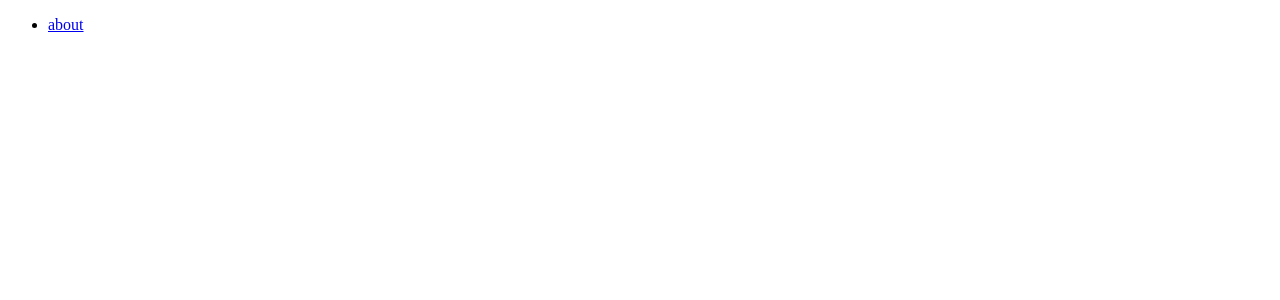
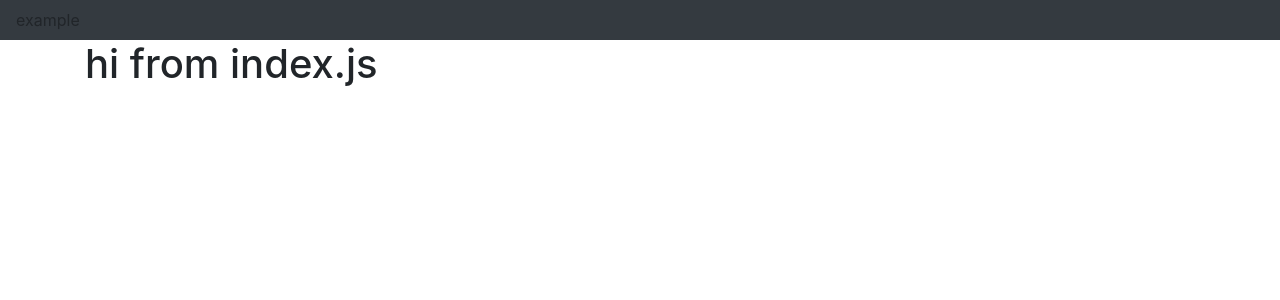
Before and after one commit to piercemorris/BJSSOfficeJukebox, a Next.js app in the folder bjssjukebox/: page / in a window 1280 px wide. Shown: the top 300 px of the page. Built offline with nearby package versions, Linux system fonts and the light colour scheme.

Commit message:
add navbar and layout component

```diff
--- /dev/null
+++ b/bjssjukebox/components/Layout.jsx
@@ -0,0 +1,35 @@
+import React, { Component } from "react";
+import Head from "next/head";
+import Navbar from "./Navbar";
+
+class Layout extends Component {
+  state = {
+    links: [{ title: "Home", url: "/" }, { title: "About", url: "/about" }]
+  };
+
+  render() {
+    return (
+      <div>
+        <Head>
+          <title>BJSS Jukebox</title>
+          <meta charSet="utf-8" />
+          <link
+            rel="stylesheet"
+            href="https://stackpath.bootstrapcdn.com/bootstrap/4.1.3/css/bootstrap.min.css"
+            integrity="sha384-MCw98/SFnGE8fJT3GXwEOngsV7Zt27NXFoaoApmYm81iuXoPkFOJwJ8ERdknLPMO"
+            crossorigin="anonymous"
+          />
+          <script
+            src="https://stackpath.bootstrapcdn.com/bootstrap/4.1.3/js/bootstrap.min.js"
+            integrity="sha384-ChfqqxuZUCnJSK3+MXmPNIyE6ZbWh2IMqE241rYiqJxyMiZ6OW/JmZQ5stwEULTy"
+            crossorigin="anonymous"
+          />
+        </Head>
+        <Navbar />
+        <div className="container">{this.props.children}</div>
+      </div>
+    );
+  }
+}
+
+export default Layout;
--- /dev/null
+++ b/bjssjukebox/components/Navbar.jsx
@@ -0,0 +1,14 @@
+import React from "react";
+import Link from "next/link";
+
+const Navbar = props => (
+  <div>
+    <nav className="navbar navbar-expand-lg navbar-dark bg-dark">
+      <ul className="navbar-nav">
+        <li className="nav-item">example</li>
+      </ul>
+    </nav>
+  </div>
+);
+
+export default Navbar;
--- a/bjssjukebox/package.json
+++ b/bjssjukebox/package.json
@@ -13,7 +13,9 @@
   "author": "",
   "license": "ISC",
   "dependencies": {
+    "@zeit/next-css": "^1.0.1",
     "bcrypt": "^3.0.2",
+    "boostrap": "^2.0.0",
     "config": "^2.0.1",
     "cookie-parser": "^1.4.3",
     "cors": "^2.8.4",
--- /dev/null
+++ b/bjssjukebox/pages/index.js
@@ -0,0 +1,10 @@
+import React from "react";
+import Layout from "../components/Layout";
+
+export default () => (
+  <Layout>
+    <div>
+      <h1>hi from index.js</h1>
+    </div>
+  </Layout>
+);
--- a/bjssjukebox/pages/index.jsx
+++ /dev/null
@@ -1,12 +0,0 @@
-import React from "react";
-import Link from "next/link";
-
-export default () => (
-  <ul>
-    <li>
-      <Link href="/about">
-        <a>about</a>
-      </Link>
-    </li>
-  </ul>
-);
```
Also changed, not shown: bjssjukebox/pages/about.js (added, +10 -0 lines), bjssjukebox/pages/about.jsx (deleted, +0 -12 lines), bjssjukebox/pages/components/Navbar.jsx (deleted), 1 other file (tests, documents, lock files or other folders).
